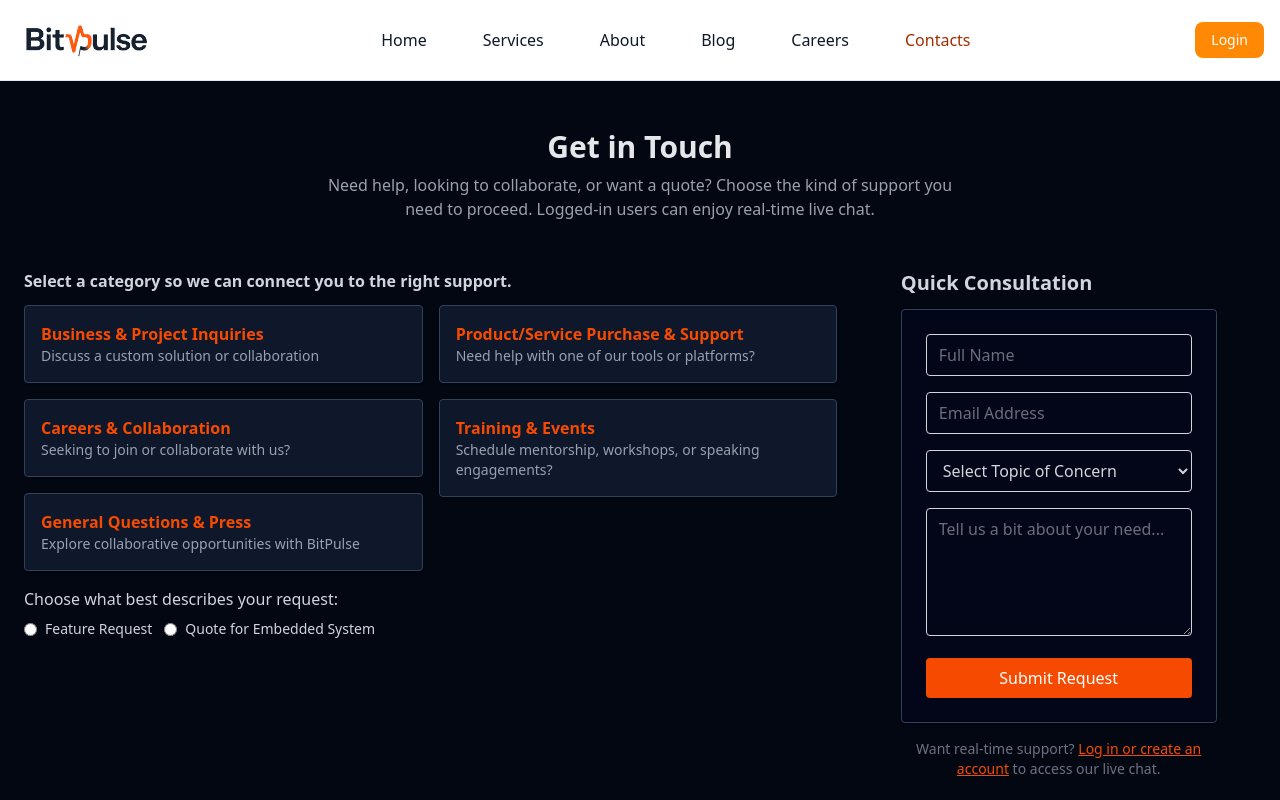
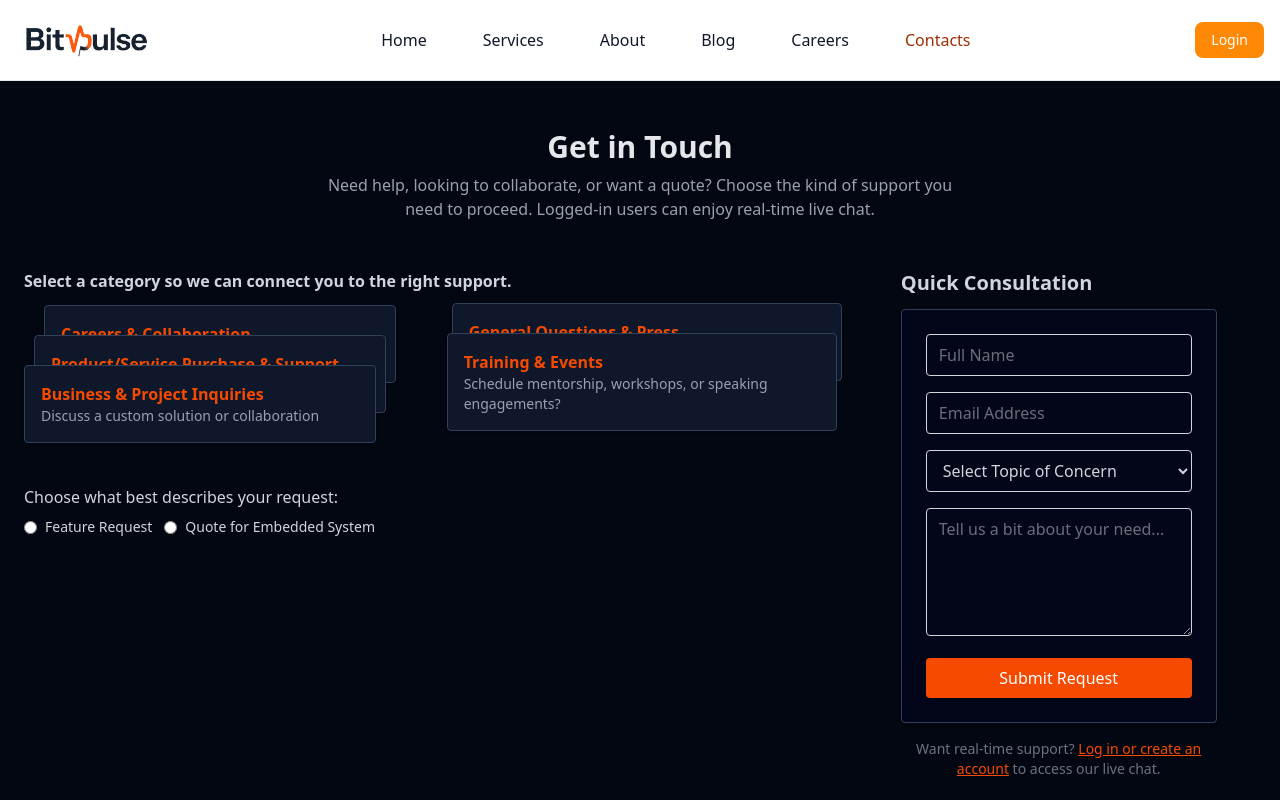
Before and after one commit to Aine-dickson/bitpulse, a Vue app: page /contacts in a window 1280 px wide. Built offline with nearby package versions, Linux system fonts and the light colour scheme.

Commit message:
Stacked UI for contact forms LS

```diff
--- a/src/views/careers.vue
+++ b/src/views/careers.vue
@@ -1,4 +1,4 @@
-<template>
+<!-- <template>
     <div class="md:h-full h-screen flex justify-center items-center p-8 bg-[url('../assets/under_construction.svg')] md:bg-none bg-no-repeat bg-center py-8 md:py-0">
         <div class="bg-black/60 md:bg-transparent backdrop-blur-sm rounded-lg md:rounded-none p-8 md:p-0 flex flex-col justify-center md:block">
             <h2 class="mb-2 text-lg font-semibold text-gray-900 dark:text-white">Under construction:</h2>
@@ -18,24 +18,91 @@
                     Open roles listing with filtering
                 </li>
 
-                <!-- <li class="flex items-center">
+                <li class="flex items-center">
                     <svg class="w-4 h-4 me-2 text-orange-500 dark:text-orange-400 shrink-0" aria-hidden="true" xmlns="http://www.w3.org/2000/svg" fill="currentColor" viewBox="0 0 20 20">
                         <path d="M10 .5a9.5 9.5 0 1 0 9.5 9.5A9.51 9.51 0 0 0 10 .5Zm3.707 8.207-4 4a1 1 0 0 1-1.414 0l-2-2a1 1 0 0 1 1.414-1.414L9 10.586l3.293-3.293a1 1 0 0 1 1.414 1.414Z"/>
                     </svg>
                     Application form with resume upload
-                </li> -->
+                </li>
 
-                <!-- <li class="flex items-center">
+                <li class="flex items-center">
                     <div role="status">
                         <svg aria-hidden="true" class="w-4 h-4 me-2 text-gray-200 animate-spin dark:text-gray-600 fill-orange-600" viewBox="0 0 100 101" fill="none" xmlns="http://www.w3.org/2000/svg"><path d="M100 50.5908C100 78.2051 77.6142 100.591 50 100.591C22.3858 100.591 0 78.2051 0 50.5908C0 22.9766 22.3858 0.59082 50 0.59082C77.6142 0.59082 100 22.9766 100 50.5908ZM9.08144 50.5908C9.08144 73.1895 27.4013 91.5094 50 91.5094C72.5987 91.5094 90.9186 73.1895 90.9186 50.5908C90.9186 27.9921 72.5987 9.67226 50 9.67226C27.4013 9.67226 9.08144 27.9921 9.08144 50.5908Z" fill="currentColor"/><path d="M93.9676 39.0409C96.393 38.4038 97.8624 35.9116 97.0079 33.5539C95.2932 28.8227 92.871 24.3692 89.8167 20.348C85.8452 15.1192 80.8826 10.7238 75.2124 7.41289C69.5422 4.10194 63.2754 1.94025 56.7698 1.05124C51.7666 0.367541 46.6976 0.446843 41.7345 1.27873C39.2613 1.69328 37.813 4.19778 38.4501 6.62326C39.0873 9.04874 41.5694 10.4717 44.0505 10.1071C47.8511 9.54855 51.7191 9.52689 55.5402 10.0491C60.8642 10.7766 65.9928 12.5457 70.6331 15.2552C75.2735 17.9648 79.3347 21.5619 82.5849 25.841C84.9175 28.9121 86.7997 32.2913 88.1811 35.8758C89.083 38.2158 91.5421 39.6781 93.9676 39.0409Z" fill="currentFill"/></svg>
                         <span class="sr-only">Loading...</span>
                     </div>
                     Life at BitPulse – benefits and values
-                </li> -->
+                </li>
 
             </ul>
         </div>
 
         <img src="../assets/under_construction.svg" alt="hidden md:block" class="hidden md:block">
     </div>
+</template> -->
+
+<template>
+
+        <div class="grid grid-cols-2 gap-8 p-6 mt-10">
+            <div class="relative h-[300px] w-full">
+                <div
+                    v-for="(item, index) in data[0]"
+                    :key="item.id"
+                    class="absolute w-full max-w-[90%] bg-blue-100 p-4 rounded shadow transition-transform duration-300"
+                    :style="{
+                        zIndex: data[0].length - index,
+                        transform: `translateY(-${index * 30}px) translateX(${index * 10}px)`,
+                    }"
+                    @click="bringToFront(item.id)"
+                >
+                    {{ item.name }}
+                </div>
+            </div>
+
+            <div class="relative h-[300px] w-full">
+                <div
+                    v-for="(item, index) in data[1]"
+                    :key="item.id"
+                    class="absolute w-full max-w-[90%] bg-green-100 p-4 rounded shadow transition-transform duration-300"
+                    :style="{
+                        zIndex: data[1].length - index,
+                        transform: `translateY(-${index * 30}px) translateX(${index * 10}px)`,
+                    }"
+                    @click="bringToFront(item.id)"
+                >
+                    {{ item.name }}
+                </div>
+            </div>
+        </div>
+    <!-- </div> -->
 </template>
+
+<script setup>
+import { ref } from 'vue';
+const data = ref([
+    [
+        { id: 1, name: "Alpha" },
+        { id: 2, name: "Beta" },
+        { id: 3, name: "Gamma" },
+    ],
+    [
+        { id: 4, name: "Delta" },
+        { id: 5, name: "Epsilon" },
+        { id: 6, name: "Zeta" },
+    ]
+])
+
+const bringToFront = (id) => {
+    for (let columnIndex = 0; columnIndex < data.value.length; columnIndex++) {
+        const column = data.value[columnIndex];
+        const itemIndex = column.findIndex(item => item.id === id);
+
+        if (itemIndex !== -1) {
+            // Remove the item from its current position
+            const item = column.splice(itemIndex, 1)[0];
+            // Add it to the beginning of the column
+            column.unshift(item);
+            break;
+        }
+    }
+}
+</script>
--- a/src/views/contacts.vue
+++ b/src/views/contacts.vue
@@ -4,15 +4,14 @@
     <div class="space-y-2 text-center md:w-2xl mx-auto mb-12 px-4">
       <h1 class="text-3xl font-bold text-gray-200">Get in Touch</h1>
       <p class="text-gray-400">
-                Need help, looking to collaborate, or want a quote? Choose the kind of support you need to proceed. Logged-in users can enjoy real-time live chat.
+        Need help, looking to collaborate, or want a quote? Choose the kind of support you need to
+        proceed. Logged-in users can enjoy real-time live chat.
       </p>
     </div>
 
     <div class="grid grid-cols-1 sm:grid-cols-3 gap-6 mb-8">
-
       <!-- Left section: Contact Category Selection -->
       <div class="w-full sm:col-span-2">
-
         <!-- Category selection prompt -->
         <div class="w-full space-y-6">
           <p class="text-gray-300 font-semibold mb-3">
@@ -20,45 +19,42 @@
           </p>
 
           <!-- Responsive grid -->
-                    <div class="grid grid-cols-1 sm:grid-cols-2 gap-4 items-start">
-                        <!-- Right Column -->
-                        <transition-group name="stack" tag="div" class="grid right-side grid-cols-1 gap-y-2 sm:gap-y-4">
+          <div class="grid grid-cols-2 gap-8 py-6 mt-4">
+            <!-- Left Column -->
+            <div class="relative h-[5rem] w-[90%] mt-8">
               <div
-                                v-for="(category, index) in leftColumn"
+                v-for="(category, index) in categories[0]"
                 :key="category.id"
                 @click="selectCategory(category.id)"
                 class="category"
-                                :class="[
-                                    selectedCategory === category.id ? 'selected' : 'unselected',
-                                    selectedCategory && selectedCategory !== category.id ? 'stacked' : '',
-                                    index === 1 ? 'level-1' : '',
-                                    index === 2 ? 'level-2' : '',
-                                    index === 3 ? 'level-3' : ''
-                                ]"
+                :class="selectedCategory === category.id ? 'selected' : 'unselected'"
+                :style="{
+                  zIndex: categories[0].length - index,
+                  transform: `translateY(-${index * 30}px) translateX(${index * 10}px)`,
+                }"
               >
                 <h2 class="font-semibold text-orange-600">{{ category.title }}</h2>
                 <p class="text-sm text-gray-400">{{ category.desc }}</p>
               </div>
-                        </transition-group>
+            </div>
 
-                        <!-- Left Column -->
-                        <transition-group name="stack" tag="div" class="grid left-side grid-cols-1 gap-y-2 sm:gap-y-4">
+            <!-- Right Column -->
+            <div class="relative h-min w-full">
               <div
-                                v-for="(category, index) in rightColumn"
+                v-for="(category, index) in categories[1]"
                 :key="category.id"
+                :style="{
+                  zIndex: categories[1].length - index,
+                  transform: `translateY(-${index * 30}px) translateX(${index * 5}px)`,
+                }"
                 @click="selectCategory(category.id)"
                 class="category"
-                                :class="[
-                                    selectedCategory === category.id ? 'selected' : 'unselected',
-                                    selectedCategory && selectedCategory !== category.id ? 'stacked' : '',
-                                    index === 1 ? 'level-1' : '',
-                                    index === 2 ? 'level-2' : ''
-                                ]"
+                :class="selectedCategory === category.id ? 'selected' : 'unselected'"
               >
                 <h2 class="font-semibold text-orange-600">{{ category.title }}</h2>
                 <p class="text-sm text-gray-400">{{ category.desc }}</p>
               </div>
-                        </transition-group>
+            </div>
           </div>
         </div>
 
@@ -67,18 +63,26 @@
           <p class="text-gray-300 font-medium mb-2">Choose what best describes your request:</p>
           <div class="flex gap-3 flex-wrap">
             <label class="inline-flex items-center">
-                            <input type="radio" class="form-radio text-orange-600" name="subReason" value="Feature Request" />
+              <input
+                type="radio"
+                class="form-radio text-orange-600"
+                name="subReason"
+                value="Feature Request"
+              />
               <span class="ml-2 text-sm text-gray-300">Feature Request</span>
             </label>
             <label class="inline-flex items-center">
-                            <input type="radio" class="form-radio text-orange-600" name="subReason" value="Quote for Embedded System" />
+              <input
+                type="radio"
+                class="form-radio text-orange-600"
+                name="subReason"
+                value="Quote for Embedded System"
+              />
               <span class="ml-2 text-sm text-gray-300">Quote for Embedded System</span>
             </label>
             <!-- Add other radio inputs dynamically if needed -->
           </div>
         </div>
-
-
       </div>
 
       <!-- Right section: Consultation Form / Live Chat -->
@@ -86,9 +90,21 @@
         <!-- For non-logged in users -->
         <div v-if="!loggedIn">
           <h2 class="text-xl text-gray-300 font-semibold mb-3">Quick Consultation</h2>
-                    <form class="space-y-4 text-gray-300 p-6 rounded shadow bg-slate-950 border border-slate-700">
-                        <input type="text" placeholder="Full Name" class="w-full border px-3 py-2 rounded" required />
-                        <input type="email" placeholder="Email Address" class="w-full border px-3 py-2 rounded" required />
+          <form
+            class="space-y-4 text-gray-300 p-6 rounded shadow bg-slate-950 border border-slate-700"
+          >
+            <input
+              type="text"
+              placeholder="Full Name"
+              class="w-full border px-3 py-2 rounded"
+              required
+            />
+            <input
+              type="email"
+              placeholder="Email Address"
+              class="w-full border px-3 py-2 rounded"
+              required
+            />
             <select class="w-full border px-3 py-2 rounded" required>
               <option disabled selected>Select Topic of Concern</option>
               <option>General Inquiry</option>
@@ -97,14 +113,23 @@
               <option>Technical Help</option>
               <option>Other</option>
             </select>
-                        <textarea placeholder="Tell us a bit about your need..." class="w-full border px-3 py-2 rounded h-32" required></textarea>
-                        <button type="submit" class="w-full bg-orange-600 text-white py-2 px-4 rounded hover:bg-orange-700">
+            <textarea
+              placeholder="Tell us a bit about your need..."
+              class="w-full border px-3 py-2 rounded h-32"
+              required
+            ></textarea>
+            <button
+              type="submit"
+              class="w-full bg-orange-600 text-white py-2 px-4 rounded hover:bg-orange-700"
+            >
               Submit Request
             </button>
           </form>
           <p class="text-sm text-gray-500 mt-4 text-center">
             Want real-time support?
-                        <router-link to="/login" class="text-orange-600 underline">Log in or create an account</router-link>
+            <router-link to="/login" class="text-orange-600 underline"
+              >Log in or create an account</router-link
+            >
             to access our live chat.
           </p>
         </div>
@@ -125,49 +150,82 @@
       <h3 class="text-lg font-semibold mb-4">Reach us directly</h3>
       <div class="grid grid-cols-1 sm:grid-cols-4 gap-4">
         <div class="bg-slate-950 border border-gray-700 rounded p-4 text-center cursor-pointer">
-                    <p class=" font-bold text-orange-800">Email</p>
+          <p class="font-bold text-orange-800">Email</p>
           <p class="text-xs text-gray-400">hello@bitpulse.dev</p>
         </div>
         <div class="bg-slate-950 border border-gray-700 rounded p-4 text-center cursor-pointer">
-                    <p class=" font-bold text-orange-800">WhatsApp</p>
+          <p class="font-bold text-orange-800">WhatsApp</p>
           <p class="text-xs text-gray-400">+256 700 000000</p>
         </div>
         <div class="bg-slate-950 border border-gray-700 rounded p-4 text-center cursor-pointer">
-                    <p class=" font-bold text-orange-800">Phone</p>
+          <p class="font-bold text-orange-800">Phone</p>
           <p class="text-xs text-gray-400">+256 414 000000</p>
         </div>
         <div class="bg-slate-950 border border-gray-700 rounded p-4 text-center cursor-pointer">
-                    <p class=" font-bold text-orange-800">Location</p>
+          <p class="font-bold text-orange-800">Location</p>
           <p class="text-xs text-gray-400">Kampala, Uganda</p>
         </div>
       </div>
       <p class="text-xs text-gray-500 mt-3">
-                Your privacy is our priority. Information you share is protected and used solely to help you. Expect a response within 24–48 hours.
+        Your privacy is our priority. Information you share is protected and used solely to help
+        you. Expect a response within 24–48 hours.
       </p>
     </div>
-
   </div>
 </template>
 
 <script setup lang="ts">
 import { ref, computed, type Ref } from 'vue'
 
-    const selectedCategory: Ref<string | null> = ref(null);
-    const loggedIn = ref(false);
+const selectedCategory: Ref<string | null> = ref(null)
+const loggedIn = ref(false)
 
-    const categories = [
-        { id: 'business', title: 'Business & Project Inquiries', desc: 'Discuss a custom solution or collaboration' },
-        { id: 'product', title: 'Product/Service Purchase & Support', desc: 'Need help with one of our tools or platforms?' },
-        { id: 'careers', title: 'Careers & Collaboration', desc: 'Seeking to join or collaborate with us?' },
-        { id: 'training', title: 'Training & Events', desc: 'Schedule mentorship, workshops, or speaking engagements?' },
-        { id: 'general', title: 'General Questions & Press', desc: 'Explore collaborative opportunities with BitPulse' },
-    ]
+const categories = ref([
+  [
+    {
+      id: 'business',
+      title: 'Business & Project Inquiries',
+      desc: 'Discuss a custom solution or collaboration',
+    },
+    {
+      id: 'product',
+      title: 'Product/Service Purchase & Support',
+      desc: 'Need help with one of our tools or platforms?',
+    },
+    {
+      id: 'careers',
+      title: 'Careers & Collaboration',
+      desc: 'Seeking to join or collaborate with us?',
+    },
+  ],
+  [
+    {
+      id: 'training',
+      title: 'Training & Events',
+      desc: 'Schedule mentorship, workshops, or speaking engagements?',
+    },
+    {
+      id: 'general',
+      title: 'General Questions & Press',
+      desc: 'Explore collaborative opportunities with BitPulse',
+    },
+  ],
+])
 
-    const leftColumn = computed(() => categories.filter((_, i) => i % 2 === 0))
-    const rightColumn = computed(() => categories.filter((_, i) => i % 2 === 1))
+const selectCategory = (id: string) => {
+  for (let columnIndex = 0; columnIndex < categories.value.length; columnIndex++) {
+    const column = categories.value[columnIndex]
+    const itemIndex = column.findIndex((item) => item.id === id)
 
-    function selectCategory(id: string) {
+    if (itemIndex !== -1) {
+      // Remove the item from its current position
+      const item = column.splice(itemIndex, 1)[0]
+      // Add it to the beginning of the column
+      column.unshift(item)
       selectedCategory.value = id
+      break
+    }
+  }
 }
 </script>
 
@@ -175,41 +233,18 @@ import { ref, computed, type Ref } from 'vue'
 @reference '../assets/main.css';
 
 .category {
-        @apply p-4 border rounded shadow hover:shadow-md cursor-pointer transition-all duration-300;
+  @apply p-4 w-full border rounded shadow hover:shadow-md cursor-pointer transition-transform duration-300 absolute;
 }
 
 .category.selected {
-        @apply border-orange-700 bg-slate-950 order-last z-40 translate-y-[-3.75rem] scale-[1.02];
+  @apply border-orange-700 bg-slate-950;
 }
 
 .category.unselected {
-        @apply bg-slate-900 hover:bg-slate-950 border-slate-700;
+  @apply bg-slate-900 hover:bg-slate-800 border-slate-700;
 }
 
-    .category.stacked {
-        z-index: 10;
+.category:hover {
+  z-index: 30 !important;
 }
-
-    /* Indexed stacking levels */
-    .category.stacked.level-2 {
-        @apply -translate-y-20;
-    }
-
-    .category.stacked.level-3 {
-        @apply -translate-y-40;
-    }
-
-    .category.selected.level-1 {
-        @apply -translate-y-40;
-    }
-
-    .left-side .category.selected.level-1 {
-        @apply -translate-y-20;
-    }
-
-    /* Hover-stretch effect */
-    .category.stacked:hover {
-        z-index: 30;
-    }
-
 </style>
```
Lines whose indentation alone changed are shown as unchanged.
